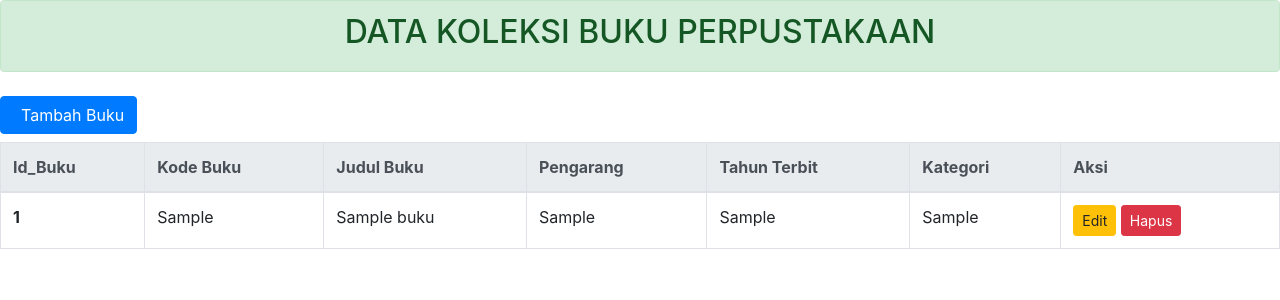
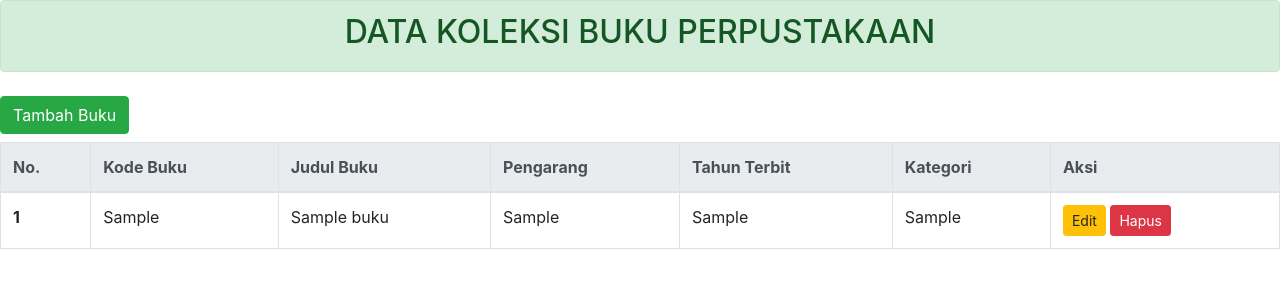
Before and after one commit to tahta19/buku, a PHP site: page / in a window 1280 px wide. Shown: the top 300 px of the page. Run offline with PHP 8.4, Linux system fonts and the light colour scheme; tables that the repository leaves empty or names only in its code hold one stand-in row (values such as "Sample post"); some libraries are stand-ins or nearby versions.

Commit message:
Ubah Kode buku dan beberapa button

```diff
--- a/index.php
+++ b/index.php
@@ -15,13 +15,13 @@ $hasil= mysqli_query($conn, $query);
     <div class="alert alert-success text-center">
         <h2>DATA KOLEKSI BUKU PERPUSTAKAAN</h2>
     </div>
-    <a href="tambahbuku.php" class="btn btn-primary mb-2 mt-2">
-        <i class="fas fa-user-plus mr-2"></i>Tambah Buku
+    <a href="tambahbuku.php" class="btn btn-success  mb-2 mt-2 ">
+        <i class="fas fa-user-plus text-center"></i>Tambah Buku
     </a>
-    <table class="table table-bordered">
+    <table class="table table-bordered table-hover mr-2 ">
     <thead class="thead-light">
         <tr>
-            <th scope="col">Id_Buku</th>
+            <th scope="col">No. </th>
             <th scope="col">Kode Buku</th> <!-- Tambahan -->
             <th scope="col">Judul Buku</th>
             <th scope="col">Pengarang</th>
@@ -36,14 +36,14 @@ $hasil= mysqli_query($conn, $query);
         while ($data = mysqli_fetch_array($hasil)) { ?>
         <tr>
             <th scope="row"><?php echo $id++ ?></th>
-            <td><?php echo $data['kode_buku']; ?></td> <!-- Tambahan -->
+            <td><?php echo $data['kode_buku']; ?></td>
             <td><?php echo $data['judul_buku']; ?></td>
             <td><?php echo $data['pengarang']; ?></td>
             <td><?php echo $data['tahun_terbit']; ?></td>
             <td><?php echo $data['kategori']; ?></td>
             <td>
-                <a href="ubahbuku.php?id=<?php echo $data['id_buku']; ?>" class="btn btn-warning btn-sm">Edit</a>
-                <a href="hapusbuku.php?id=<?php echo $data['id_buku']; ?>" class="btn btn-danger btn-sm" onclick="return confirm('Apakah Anda yakin ingin menghapus buku ini?');">
+                <a href="ubahbuku.php?id=<?php echo $data['id_buku']; ?>" class="btn btn-warning btn-sm ">Edit</a>
+                <a href="hapusbuku.php?id=<?php echo $data['id_buku']; ?>" class="btn btn-danger btn-sm " onclick="return confirm('Apakah Anda yakin ingin menghapus buku ini?');">
                     Hapus
                 </a>
             </td>
--- a/prosestambahbuku.php
+++ b/prosestambahbuku.php
@@ -24,8 +24,8 @@ if ($_SERVER["REQUEST_METHOD"] == "POST") {
     $data = mysqli_fetch_array($result);
     $newNumber = ($data) ? (int)substr($data['kode_buku'], -3) + 1 : 1;
 
-    // Format kode buku baru (BK2025001, BK2025002, dst.)
-    $kode_buku = "BK" . date("Y") . str_pad($newNumber, 3, "0", STR_PAD_LEFT);
+    // Format kode buku baru (KPB0001, KPB0002, dst.)
+    $kode_buku = "KPB"  . str_pad($newNumber, 4, "0", STR_PAD_LEFT);
 
     // Simpan data ke database
     $query = "INSERT INTO tb_buku (kode_buku, judul_buku, pengarang, tahun_terbit, kategori)
--- a/tambahbuku.php
+++ b/tambahbuku.php
@@ -20,7 +20,7 @@ if ($data) {
 }
 
 // Buat format kode buku baru (contoh: BK2025001)
-$kode_buku = "BK" . date("Y") . str_pad($newNumber, 3, "0", STR_PAD_LEFT);
+$kode_buku = "KPB"  . str_pad($newNumber, 4, "0", STR_PAD_LEFT);
 ?>
 
 <!DOCTYPE html>
@@ -30,7 +30,7 @@ $kode_buku = "BK" . date("Y") . str_pad($newNumber, 3, "0", STR_PAD_LEFT);
     <meta charset="UTF-8">
     <meta name="viewport" content="width=device-width, initial-scale=1, shrink-to-fit=no">
     <title>Tambah Buku</title>
-    <!-- Bootstrap CSS -->
+<!-- Bootstrap CSS -->
     <link rel="stylesheet" href="https://maxcdn.bootstrapcdn.com/bootstrap/4.0.0/css/bootstrap.min.css">
 </head>
 
@@ -61,7 +61,7 @@ $kode_buku = "BK" . date("Y") . str_pad($newNumber, 3, "0", STR_PAD_LEFT);
                 <label for="kategori">Kategori</label>
                 <input type="text" name="kategori" class="form-control" placeholder="Kategori" required>
             </div>
-            <button type="submit" class="btn btn-primary">Kirim</button>
+            <button type="submit" class="btn btn-success">Kirim</button>
             <a href="index.php" class="btn btn-secondary">Kembali</a>
         </form>
     </div>
--- a/ubahbuku.php
+++ b/ubahbuku.php
@@ -54,7 +54,7 @@ $data = mysqli_fetch_assoc($hasil);
                 <input type="text" name="kategori" class="form-control" value="<?php echo $data['kategori']; ?>" required>
             </div>
 
-            <button type="submit" class="btn btn-primary">Simpan Perubahan</button>
+            <button type="submit" class="btn btn-success">Simpan Perubahan</button>
             <a href="index.php" class="btn btn-secondary">Kembali</a>
         </form>
     </div>
```
